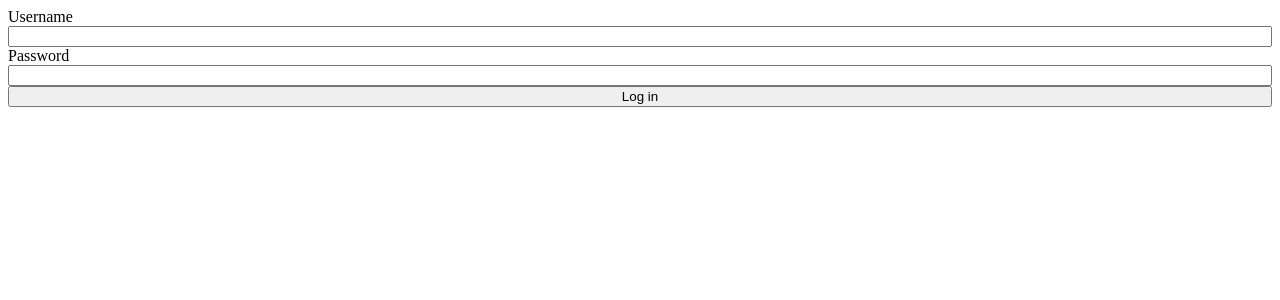
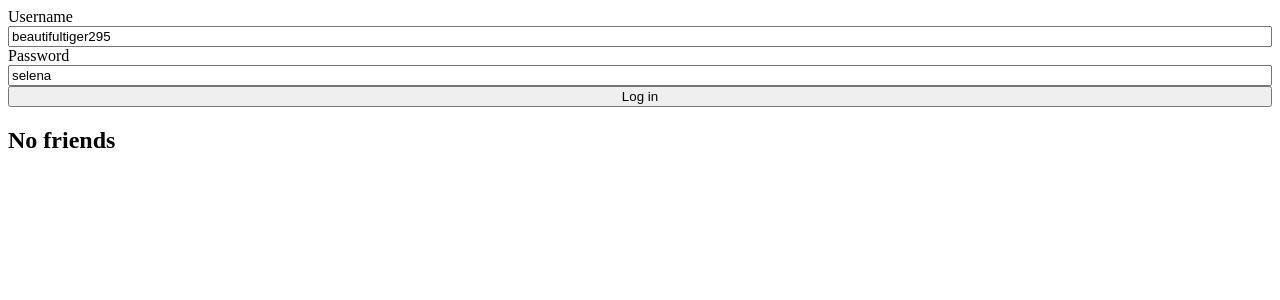
Before and after one commit to git-of-neo/react-friend-list, a React (Create React App) app: page / in a window 1280 px wide. Shown: the top 300 px of the page. Built offline with nearby package versions, Linux system fonts and the light colour scheme.

Commit message:
friend list done

```diff
--- a/src/App.js
+++ b/src/App.js
@@ -1,5 +1,6 @@
 import {useState, useRef, useEffect} from 'react'
 import sha256 from 'crypto-js/sha256';
+import FriendCard from './FriendCard';
 
 const USERNAME = "beautifultiger295";
 const HASHED_PASSWORD = "73330350ec07529ec3f2905d8521b6233024fbb247028fdeda6ab9fb550cb08e";
@@ -8,15 +9,21 @@ const SALT = "lm5Vj1Gp";
 function App() {
   const usernameRef = useRef();
   const passwordRef = useRef();
+  const [friends, setFriends] = useState([]);
+
+  const getFriends = async () => {
+    const response = await fetch("https://randomuser.me/api/?seed=lll&page=1&results=25");
+    const data = await response.json();
+    setFriends(data.results);
+  }
 
   function submit(e) {
     e.preventDefault();
 
     let inpHash = sha256(passwordRef.current.value + SALT).toString();
     if (inpHash === HASHED_PASSWORD && USERNAME === usernameRef.current.value){
-      fetch("https://randomuser.me/api/?seed=lll&page=1&results=25")
-        .then(res => res.json())
-        .then(json => console.log(json.results));
+      getFriends()
+      console.log(friends);
     } else {
       // TODO : login fail logiv
       console.log("FAILED LOGIN");
@@ -29,17 +36,35 @@ function App() {
   }
 
   return (
+    <div className="app">
       <form style={style} onSubmit={submit}>
         <label htmlFor="username">
           Username
         </label>
-      <input ref={usernameRef} id="username"/>
+        <input ref={usernameRef} id="username" defaultValue={"beautifultiger295"}/>
         <label htmlFor="password">
           Password
         </label>
-      <input ref={passwordRef} id="password"/>
+        <input ref={passwordRef} id="password" defaultValue={"selena"}/>
         <button type='submit'>Log in</button>
       </form>
+
+    {
+      friends.length > 0 ? (
+        <div className='friend-list'>
+          {friends.map(x => {
+            return <FriendCard friend = {x}/>
+          })}
+        </div>
+      )
+        :
+      (
+        <div>
+          <h2> No friends </h2>
+        </div>
+      )
+    }
+  </div>
   )
 }
 
--- /dev/null
+++ b/src/FriendCard.jsx
@@ -0,0 +1,14 @@
+import React from 'react'
+
+const FriendCard = ({ friend }) => {
+    return (
+        <div>
+            <p>{friend.name.first}</p>
+            <p>{friend.name.last}</p>
+            <p>{friend.phone}</p>
+            <p>{friend.email}</p>
+        </div>
+    )
+}
+
+export default FriendCard
```
Lines whose indentation alone changed are shown as unchanged.
